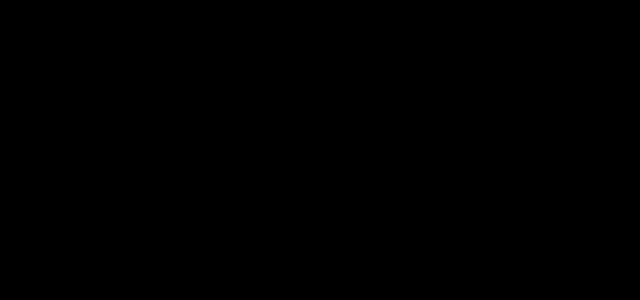
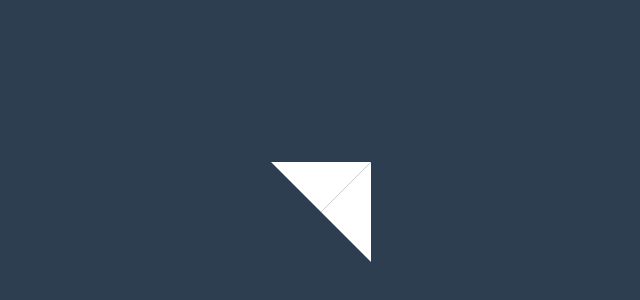
Before and after one commit to SunACong/50-vue-projects, a Vue app: page /KineticLoader in a window 1280 px wide. Before the commit this address had no page. Shown: the part 198-498 px from the top of the page, without its empty margins (329-969 px from the left). Built offline with nearby package versions, Linux system fonts and the light colour scheme.

Commit message:
feat: 添加KineticLoader项目路由和组件
添加KineticLoader项目的路由配置、项目列表常量以及动画加载器组件

```diff
--- a/src/constants/index.js
+++ b/src/constants/index.js
@@ -137,4 +137,10 @@
         image: 'https://50projects50days.com/img/projects-img/22-drawing-app.png',
         link: 'DrawingApp',
     },
+    {
+        id: 23,
+        title: 'Kinetic Loader',
+        image: 'https://50projects50days.com/img/projects-img/23-kinetic-loader.png',
+        link: 'KineticLoader',
+    },
 ]
--- /dev/null
+++ b/src/projects/KineticLoader.vue
@@ -0,0 +1,33 @@
+<template>
+    <div class="flex h-screen items-center justify-center bg-[#2c3e50]">
+        <div class="relative h-20 w-20">
+            <!-- 容器A，初始0度 -->
+            <div class="absolute top-0 left-0 rotate-0">
+                <div
+                    class="h-0 w-0 animate-[rotate_2s_linear_infinite_0.5s] border-[50px] border-transparent border-b-white"></div>
+            </div>
+
+            <!-- 容器B，初始90度 -->
+            <div class="absolute top-0 left-0 rotate-90">
+                <div
+                    class="h-0 w-0 animate-[rotate_2s_linear_infinite] border-[50px] border-transparent border-b-white"></div>
+            </div>
+        </div>
+    </div>
+</template>
+
+<style>
+    @keyframes rotate {
+        0%,
+        25% {
+            transform: rotate(0deg);
+        }
+        50%,
+        75% {
+            transform: rotate(180deg);
+        }
+        100% {
+            transform: rotate(360deg);
+        }
+    }
+</style>
--- a/src/router/index.js
+++ b/src/router/index.js
@@ -123,6 +123,11 @@
         name: 'DrawingApp',
         component: () => import('@/projects/DrawingApp.vue'),
     },
+    {
+        path: '/KineticLoader',
+        name: 'KineticLoader',
+        component: () => import('@/projects/KineticLoader.vue'),
+    },
 ]
 
 const router = createRouter({
```
